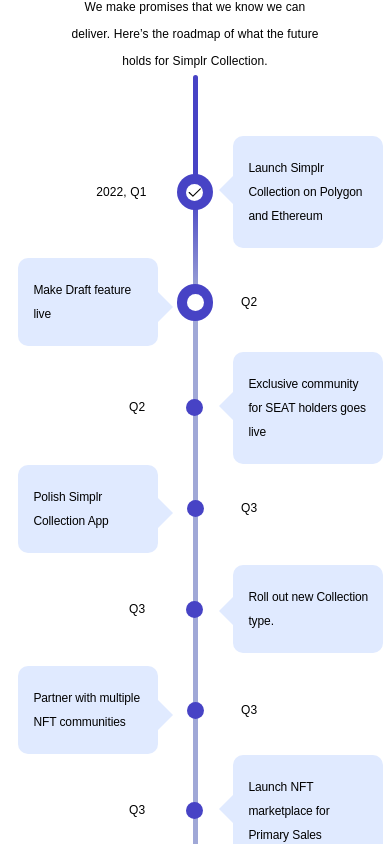
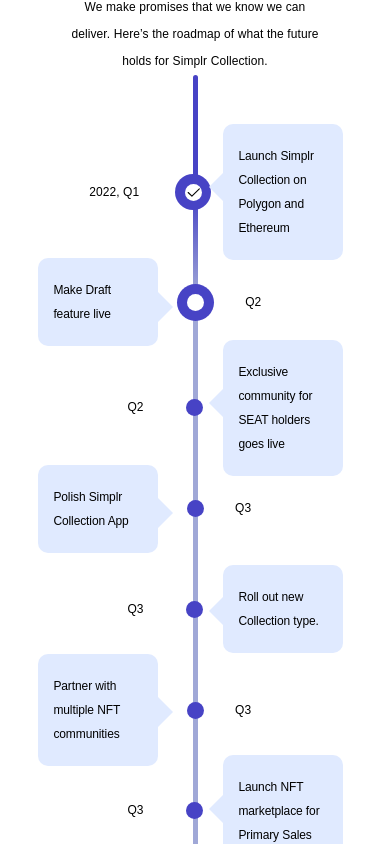
Before and after one commit to chain-labs/simplr-collection, a Next.js app: page / in a window 390 px wide. Shown: the part 5560-6404 px from the top of the page. Built offline with nearby package versions, Linux system fonts and the light colour scheme; a web font is replaced by a local one.

Commit message:
roadmap size synced with contact section

```diff
--- a/src/containers/home/components/RoadmapComp.tsx
+++ b/src/containers/home/components/RoadmapComp.tsx
@@ -18,7 +18,7 @@
 const RoadmapComp = ({ status, odd, text, headText, position, arrowTop, top }: props) => {
 	return (
 		<Box mt={top}>
-			<Box width="290%" display="flex" alignItems="center" justifyContent="space-between">
+			<Box width="90%" display="flex" alignItems="center" justifyContent="space-between">
 				<If condition={!odd} then={<ResponsiveText mob="b3" tab="b3" desk="h4" text={headText} ml={position} />} />
 				<Box className={odd ? 'pointedLeftBox' : 'pointedRightBox'} py="20px" px="15px">
 					<ResponsiveText mob="b2" tab="b2" desk="b3" text={text} />
@@ -29,10 +29,10 @@
 					borderRadius="100%"
 					backgroundColor="simply-blue"
 					center
-					ml={odd ? (status === 'not done' ? { mobS: '14%', tabS: '14.5%' } : { mobS: '10%', tabS: '11.5%' }) : '0'}
-					mr={odd ? '0' : status === 'not done' ? { mobS: '79.5%', tabS: '80%' } : { mobS: '75.5%', tabS: '77%' }}
+					ml={odd ? (status === 'not done' ? { mobS: '45%', tabS: '46.5%' } : { mobS: '33%', tabS: '35.5%' }) : '0'}
+					mr={odd ? '0' : status === 'not done' ? { mobS: '34.5%', tabS: '36%' } : { mobS: '23.5%', tabS: '25%' }}
 					css={`
-						:before {
+						::before {
 							top: ${arrowTop};
 						}
 					`}
@@ -48,7 +48,7 @@
 				</Box>
 				<If
 					condition={odd}
-					then={<ResponsiveText mob="b3" tab="b3" desk="h4" text={headText} mr={{ mobS: '58%', tabS: '55%' }} />}
+					then={<ResponsiveText mob="b3" tab="b3" desk="h4" text={headText} ml={{ mobS: '40%', tabS: '62%' }} />}
 				/>
 			</Box>
 		</Box>
--- a/src/containers/home/components/utils.ts
+++ b/src/containers/home/components/utils.ts
@@ -14,7 +14,7 @@
 		status: 'done',
 		text: 'Launch Simplr Collection on Polygon and Ethereum',
 		headText: '2022, Q1',
-		position: '-22%',
+		position: '-80%',
 		top: { mobS: '0', tabS: '25%' },
 		arrowTop: '35%',
 	},
@@ -23,15 +23,15 @@
 		text: 'Make Draft feature live',
 		headText: 'Q2',
 		top: { mobS: '85%', tabS: '70%' },
-		arrowTop: '35%',
+		arrowTop: '30%',
 	},
 	{
 		status: 'not done',
 		text: 'Exclusive community for SEAT holders goes live',
 		headText: 'Q2',
 		top: { mobS: '85%', tabS: '70%' },
-		arrowTop: '10%',
-		position: '-9%',
+		arrowTop: '30%',
+		position: '-31%',
 	},
 	{
 		status: 'not done',
@@ -46,7 +46,7 @@
 		headText: 'Q3',
 		top: { mobS: '85%', tabS: '70%' },
 		arrowTop: '35%',
-		position: '-9%',
+		position: '-31%',
 	},
 	{
 		status: 'not done',
@@ -61,7 +61,7 @@
 		headText: 'Q3',
 		top: { mobS: '85%', tabS: '70%' },
 		arrowTop: '35%',
-		position: '-9%',
+		position: '-31%',
 	},
 	{
 		status: 'not done',
@@ -76,7 +76,7 @@
 		headText: '2023, Q2',
 		top: { mobS: '85%', tabS: '70%' },
 		arrowTop: '35%',
-		position: '-22%',
+		position: '-80%',
 	},
 	{
 		status: 'not done',
--- a/src/styleguide/globalStyles.css
+++ b/src/styleguide/globalStyles.css
@@ -116,14 +116,30 @@
     position: absolute;
     display: inline-block;
 }
-@media screen and (max-width: 800px) {
+@media screen and (max-width: 750px) {
 	.pointedLeftBox {
 		right: 80px;
-    width:140px;
+    width:120px;
 	}
 	.pointedRightBox {
-		right: -145px;
-    width:150px;
+		right: -105px;
+    width:120px;
+	}
+	.pointedLeftBox::before {
+		top: 20%
+	}
+	.pointedRightBox::before {
+
+	}
+}
+@media screen and (min-width:750px) and( max-width: 1024px) {
+	.pointedLeftBox {
+		right: 95px;
+    width:215px;
+	}
+	.pointedRightBox {
+		right: -215px;
+    width:215px;
 	}
 }
 .pointedLeftBox:before {
```
